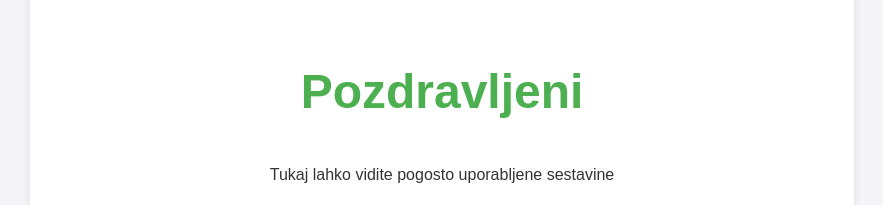
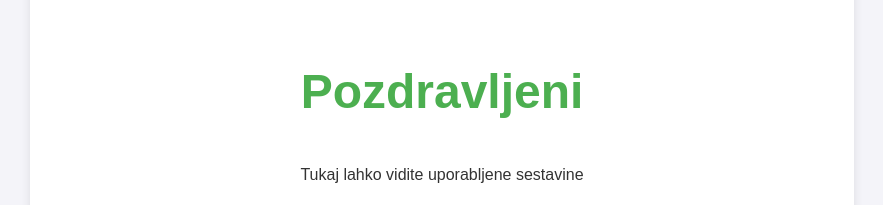
Before and after one commit to TilenBrunec/risPro, a website: page frontend/public/index.html in a window 1280 px wide. Shown: the part 922-1127 px from the top of the page, without its empty margins (198-1081 px from the left). Drawn offline with nearby package versions, Linux system fonts and the light colour scheme; no server answers.

```diff
--- a/frontend/public/index.html
+++ b/frontend/public/index.html
@@ -43,7 +43,7 @@
 <div class="container-zgo">
            <div class="Zgodovina" >
             <h2 class="h2-zgodovina">Pozdravljeni</h2>
-            <p>Tukaj lahko vidite pogosto uporabljene sestavine</p>
+            <p>Tukaj lahko vidite uporabljene sestavine</p>
             <div id="vseSestavine"></div>
 
             <button class="button-zgodovina" onclick="prikaziSestavine()">Prikazi sestavine</button>
```
Also changed, not shown: .github/workflows/workflow.yaml.
